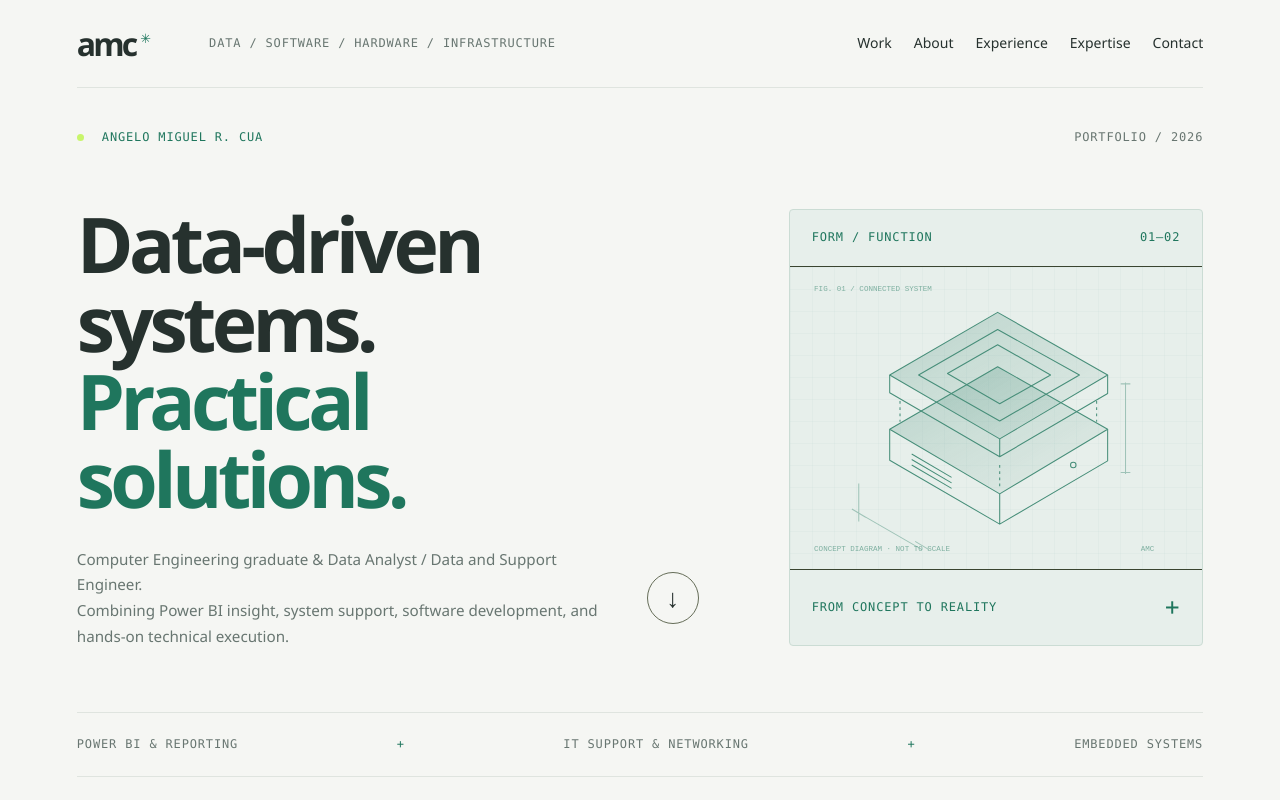
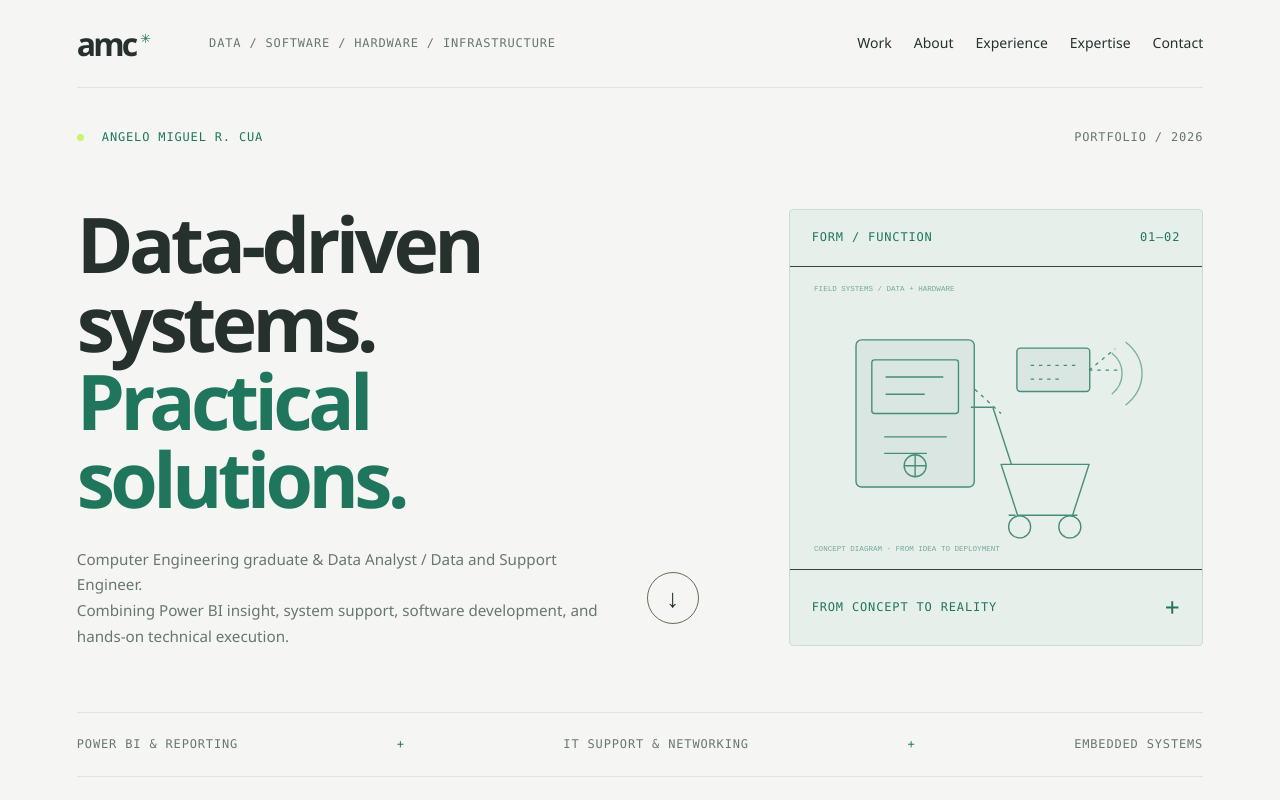
Before and after one commit to Yukie1212/PORTFOLIO, a React (Vite) app: page / in a window 1280 px wide. Shown: the top 800 px of the page. Built offline with nearby package versions, Linux system fonts and the light colour scheme.

Commit message:
Refresh hero and smart cart visuals

```diff
--- a/src/App.jsx
+++ b/src/App.jsx
@@ -18,8 +18,46 @@ const capabilities = [
 ]
 
 
+function HeroArt() {
+  return <svg className="technical-art" viewBox="0 0 600 440" fill="none" aria-hidden="true">
+    <rect width="600" height="440" fill="#e7efeb" />
+    <g stroke="currentColor" strokeWidth="2" strokeLinejoin="round">
+      <rect x="96" y="106" width="172" height="214" rx="8" fill="currentColor" fillOpacity=".08" />
+      <rect x="119" y="135" width="126" height="78" rx="4" />
+      <path d="M139 160h84m-84 25h57M137 247h91m-91 24h62" />
+      <circle cx="182" cy="289" r="16" />
+      <path d="M182 273v32m-16-16h32M307 287h128l-24 74H331l-24-74Zm15 0-27-83h-32M328 361h-10m100 0h-10" />
+      <circle cx="334" cy="378" r="16" />
+      <circle cx="407" cy="378" r="16" />
+      <rect x="330" y="118" width="106" height="63" rx="5" fill="currentColor" fillOpacity=".08" />
+      <path d="M350 143h66m-66 20h45M269 178l38 35m128-63 38-31M435 150h48" strokeDasharray="5 7" />
+      <path d="M468 125c20 16 20 44 0 60m20-76c32 25 32 67 0 92" opacity=".65" />
+    </g>
+    <g fill="currentColor" fontFamily="monospace" fontSize="11" opacity=".7"><text x="35" y="35">FIELD SYSTEMS / DATA + HARDWARE</text><text x="35" y="413">CONCEPT DIAGRAM · FROM IDEA TO DEPLOYMENT</text></g>
+  </svg>
+}
+
+function SmartCartArt() {
+  return <svg className="technical-art" viewBox="0 0 600 440" fill="none" aria-hidden="true">
+    <rect width="600" height="440" fill="currentColor" fillOpacity=".04" />
+    <g stroke="currentColor" strokeWidth="2" strokeLinejoin="round">
+      <path d="M130 174h62l30 143h215l42-112H207" fill="currentColor" fillOpacity=".12" />
+      <path d="M192 174 222 317m-15-80h233m-213 80h215M130 174l-22-28H78" />
+      <circle cx="250" cy="347" r="20" fill="currentColor" fillOpacity=".12" /><circle cx="414" cy="347" r="20" fill="currentColor" fillOpacity=".12" />
+      <path d="M250 367v14m164-14v14M277 174l-12-65h118l-7 65Z" fill="currentColor" fillOpacity=".18" />
+      <rect x="283" y="122" width="82" height="36" rx="3" fill="currentColor" fillOpacity=".12" />
+      <path d="M299 135h50m-50 12h33M478 173l35-18m-32 42 43-3M465 151l27-31" strokeDasharray="5 6" />
+      <path d="M493 104c29 19 29 55 0 74m22-91c43 28 43 80 0 108" opacity=".7" />
+      <path d="M411 202h24v35h-24zM417 209h12m-12 10h12" />
+    </g>
+    <g fill="currentColor" fontFamily="monospace" fontSize="11" opacity=".7"><text x="35" y="35">SHOP EASE / SMART CART</text><text x="35" y="413">BLE POSITIONING · LIVE PRICE · AISLE MAP</text></g>
+  </svg>
+}
+
 function TechnicalArt({ type = 'enclosure' }) {
   const artId = useId()
+  if (type === 'hero') return <HeroArt />
+  if (type === 'shop') return <SmartCartArt />
   return <svg className="technical-art" viewBox="0 0 600 440" fill="none" aria-hidden="true">
     <defs><pattern id={`grid-${artId}`} width="32" height="32" patternUnits="userSpaceOnUse"><path d="M32 0H0V32" stroke="currentColor" opacity=".1" /></pattern><linearGradient id={`face-${artId}`} x2="1" y2="1"><stop stopColor="currentColor" stopOpacity=".28"/><stop offset="1" stopColor="currentColor" stopOpacity=".03"/></linearGradient></defs>
     <rect width="600" height="440" fill={`url(#grid-${artId})`}/>
@@ -52,7 +90,7 @@ function App() {
     <a className="skip-link" href="#main" onClick={(event) => scrollToSection(event, 'main')}>Skip to content</a>
     <header className="topbar"><a className="brand" href="#home" onClick={(event) => scrollToSection(event, 'home')} aria-label="Angelo Miguel R. Cua, home">amc<span>✳</span></a><span className="header-note">DATA / SOFTWARE / HARDWARE / INFRASTRUCTURE</span><button className="menu-toggle" aria-expanded={menuOpen} aria-controls="navigation" onClick={() => setMenuOpen(!menuOpen)}>{menuOpen ? 'Close −' : 'Menu +'}</button><nav id="navigation" className={menuOpen ? 'nav open' : 'nav'} aria-label="Main navigation">{[['work','Work'],['about','About'],['experience','Experience'],['skills','Expertise'],['contact','Contact']].map(([id,label]) => <a key={id} href={`#${id}`} onClick={(event) => { setMenuOpen(false); scrollToSection(event, id) }}>{label}<span>↗</span></a>)}</nav></header>
     <main id="main">
-      <section className="hero" id="home"><div className="hero-top"><p className="eyebrow"><span className="status-dot"/> ANGELO MIGUEL R. CUA</p><p className="edition">PORTFOLIO / 2026</p></div><div className="hero-layout"><div className="hero-copy"><h1>Data-driven systems.<br/><span>Practical solutions.</span></h1><div className="hero-bottom"><p>Computer Engineering graduate & Data Analyst / Data and Support Engineer.<br/>Combining Power BI insight, system support, software development, and hands-on technical execution.</p><a className="round-link" href="#work" onClick={(event) => scrollToSection(event, 'work')} aria-label="Explore selected work">↓</a></div></div><div className="hero-visual"><div className="visual-label"><span>FORM / FUNCTION</span><span>01—02</span></div><TechnicalArt/><div className="visual-footer"><span>FROM CONCEPT TO REALITY</span><span className="cross">+</span></div></div></div><div className="hero-strip"><span>POWER BI & REPORTING</span><span>+</span><span>IT SUPPORT & NETWORKING</span><span>+</span><span>EMBEDDED SYSTEMS</span></div></section>
+      <section className="hero" id="home"><div className="hero-top"><p className="eyebrow"><span className="status-dot"/> ANGELO MIGUEL R. CUA</p><p className="edition">PORTFOLIO / 2026</p></div><div className="hero-layout"><div className="hero-copy"><h1>Data-driven systems.<br/><span>Practical solutions.</span></h1><div className="hero-bottom"><p>Computer Engineering graduate & Data Analyst / Data and Support Engineer.<br/>Combining Power BI insight, system support, software development, and hands-on technical execution.</p><a className="round-link" href="#work" onClick={(event) => scrollToSection(event, 'work')} aria-label="Explore selected work">↓</a></div></div><div className="hero-visual"><div className="visual-label"><span>FORM / FUNCTION</span><span>01—02</span></div><TechnicalArt type="hero"/><div className="visual-footer"><span>FROM CONCEPT TO REALITY</span><span className="cross">+</span></div></div></div><div className="hero-strip"><span>POWER BI & REPORTING</span><span>+</span><span>IT SUPPORT & NETWORKING</span><span>+</span><span>EMBEDDED SYSTEMS</span></div></section>
       <section id="work" className="section"><div className="section-heading"><div><p className="eyebrow">01 / SELECTED WORK</p><h2>Ideas made tangible<span>.</span></h2></div><p>Software, hardware, and the systems<br/>that bring them together.</p></div><div className="project-grid">{projects.map((project, index) => <article className={`project project-${project.type}`} key={project.title}><a className="project-image" href={project.url} target="_blank" rel="noreferrer" aria-label={project.linkLabel || `Open ${project.title} CAD model in Onshape (new tab)`}><TechnicalArt type={project.type}/><span className="project-open">↗</span></a><div className="project-meta"><span>{project.category}</span><span>0{index+1}</span></div><a className="project-title" href={project.url} target="_blank" rel="noreferrer"><h3>{project.title}</h3><span>↗</span></a><p>{project.description}</p><a className="project-action" href={project.url} target="_blank" rel="noreferrer">{project.linkLabel || 'View CAD model'}</a><div className="tags">{project.tags.map(tag => <span key={tag}>{tag}</span>)}</div></article>)}</div></section>
       <section id="about" className="section about"><p className="eyebrow">02 / THE PERSON BEHIND THE WORK</p><div><h2>Curious by nature.<br/><span>Practical by design.</span></h2><div className="about-copy"><p>I'm Angelo, a Computer Engineering graduate and Data Analyst with hands-on experience in IT support, network infrastructure, data reporting, server installation, and embedded systems. I build and maintain technology that turns operational data and real-world systems into useful, reliable solutions.</p><p>My work spans corporate ICT and security installations, Power BI dashboard development, KPI analysis, full-stack web applications, robotics, and IoT. I combine practical implementation with clear communication, from troubleshooting a workstation to integrating a smart access system for a gym environment.</p></div></div></section>
       <section id="experience" className="section experience"><div><p className="eyebrow">03 / EXPERIENCE & EDUCATION</p><h2>Hands-on.<br/>From the start.</h2></div><div className="career-list">
```
